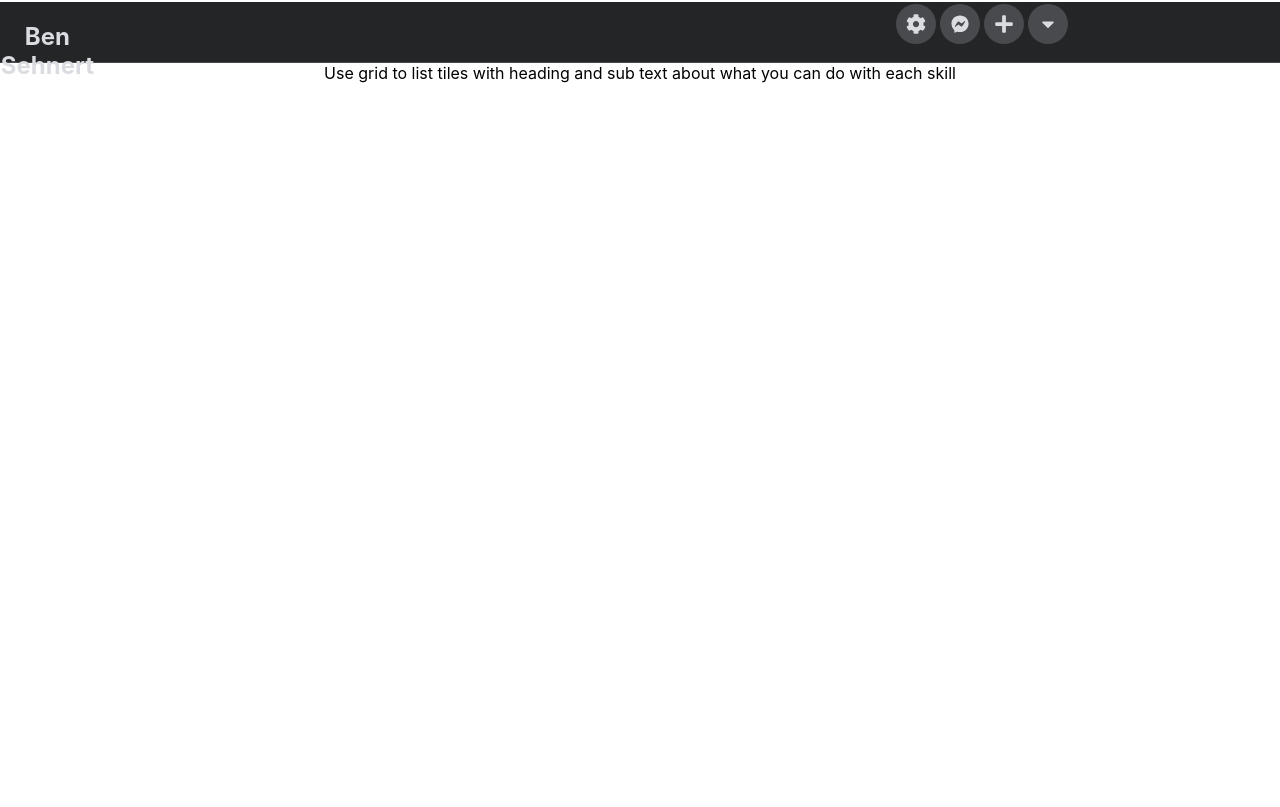
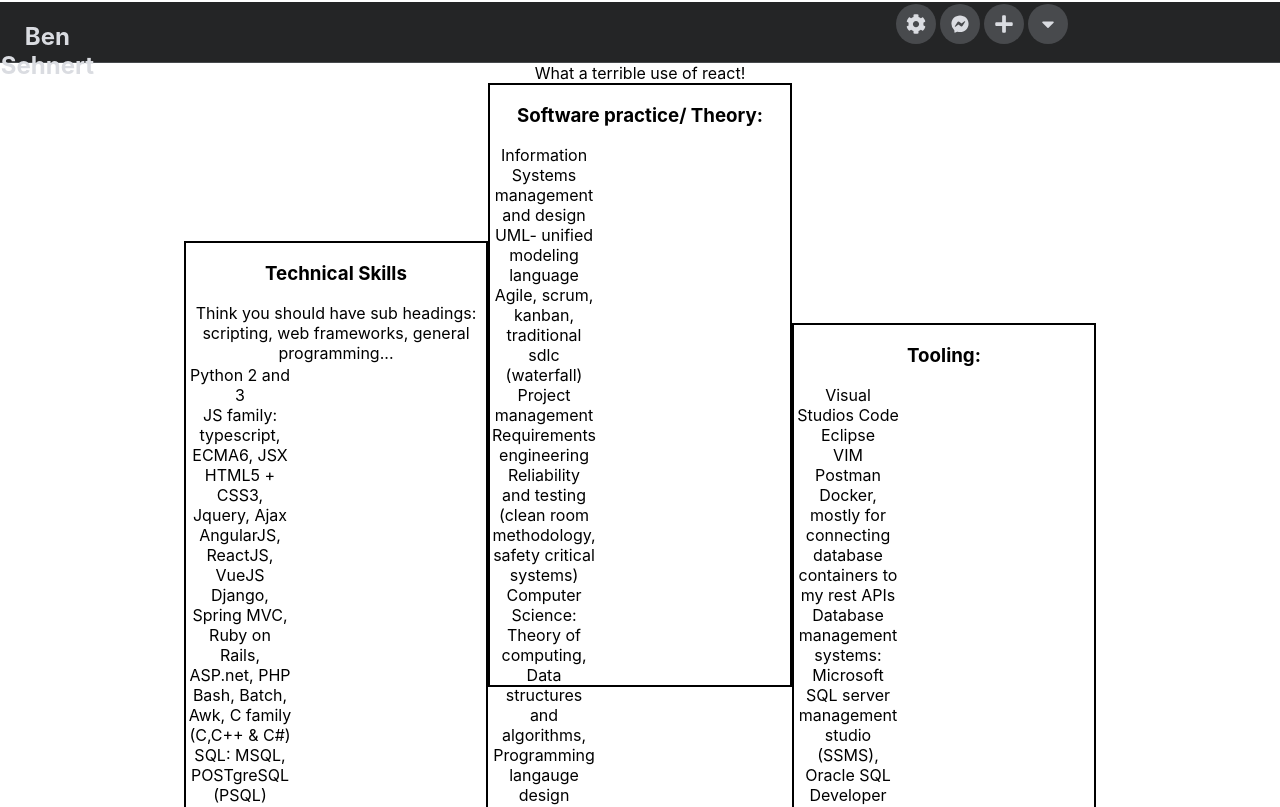
Before and after one commit to bps-github7/portfolio_landing, a React (Create React App) app: page /skills in a window 1280 px wide. Shown: the top 807 px of the page. Built offline with nearby package versions, Linux system fonts and the light colour scheme.

Commit message:
Added skills and about me sections. These will reqiuire some planning and lots of css, animations, etc.
Still thinking we can do this page without
using baas like firebase fireship. most of the data is assuredly static.

```diff
--- a/src/App.css
+++ b/src/App.css
@@ -7,6 +7,14 @@
   pointer-events: none;
 } */
 /* copy start */
+
+.app-skills .view-box div {
+  display: inline-block;
+  width: 300px;
+  height: 600px;
+  border: 2px solid black;
+}
+
 .App {
   text-align: center;
 }
--- a/src/Contact.jsx
+++ b/src/Contact.jsx
@@ -8,7 +8,33 @@ export default class Contact extends Component {
   render() {
     return (
       <div className="app-contact">
-        How to contact dah buhl
+        <h1>Contact me:</h1>
+
+
+        <p>I can be reached by the following means:</p>
+        <ol>
+          <li><strong>Email:</strong>bps53@protonmail.com</li>
+          <li><strong>Call:</strong>215-837-2319</li>
+          <li><strong>Private Message:</strong>Linkdin, github</li>
+        </ol>
+        <p>I'm happy to discuss the following: </p>
+        <ol>
+          <li>Paid and pro-bono work opprotunities</li>
+          <li>Constructive critisim</li>
+          <li>Friendly and/or instructive career advice</li>
+        </ol>
+
+
+        <p><strong>Note: </strong> I am currently using Robo-call to screen scam calls, as I am frequently harrased with these on my mobile phone. <br/>
+        For this reason, If you try my cell and are unable to get through, please select an alternate means from the above list <br/>
+        I am attentitive to my cell-phone at most times of the day, and personally have not been made aware of recruiters or hiring manager being unable to get through <br/>
+        However, I would not rule it out as a possibility.</p>
+        <br/>
+        <p><strong>Best times to contact me:</strong> Normal business hours Monday-Friday</p>
+
+
+        <h3>On Vacation? not currently.</h3>
+        <p>Feel free to reach out at your earliest desired convenience.</p>
       </div>
     );
   }
--- a/src/Skills.jsx
+++ b/src/Skills.jsx
@@ -6,9 +6,60 @@ export default class Skills extends Component {
     this.state = {  }
   }
   render() {
+
     return (
       <div class="app-skills">
-        Use grid to list tiles with heading and sub text about what you can do with each skill
+        What a terrible use of react!
+        <div class="view-box">
+          <div>
+            <h3>Technical Skills</h3>
+            Think you should have sub headings: scripting, web frameworks, general programming...
+            <ul>
+              <li>Python 2 and 3</li>
+              <li>JS family: typescript, ECMA6, JSX</li>
+              <li>HTML5 + CSS3, Jquery, Ajax</li>
+              <li>AngularJS, ReactJS, VueJS</li>
+              <li>Django, Spring MVC, Ruby on Rails, ASP.net, PHP</li>
+              <li>Bash, Batch, Awk, C family (C,C++ & C#)</li>
+              <li>SQL: MSQL, POSTgreSQL (PSQL)</li>
+            </ul>
+          </div>
+          <div>
+            <h3>Software practice/ Theory:</h3>
+            <ul>
+              <li>Information Systems management and design</li>
+              <li>UML- unified modeling language</li>
+              <li>Agile, scrum, kanban, traditional sdlc (waterfall) </li>
+              <li>Project management</li>
+              <li>Requirements engineering</li>
+              <li>Reliability and testing (clean room methodology, safety critical systems)</li>
+              <li>Computer Science: Theory of computing, Data structures and algorithms, Programming langauge design</li>
+            </ul>
+          </div>
+          <div>
+            <h3>Tooling:</h3>
+            <ul>
+              <li>Visual Studios Code</li>
+              <li>Eclipse</li>
+              <li>VIM</li>
+              <li>Postman</li>
+              <li>Docker, mostly for connecting database containers to my rest APIs</li>
+              <li>Database management systems:  Microsoft SQL server management studio (SSMS), Oracle SQL Developer</li>
+            </ul>
+
+          </div>
+        </div>
+
+        Use grid to list tiles with heading (name of the skill) and text (elaboration), click on a tile to maximize/ show more info.
+        <br/>
+        for now
+        <br/>
+
+        Software practices: Information System Design and management, UML (unified Modeling Language), Requirements engineering, documentation, Reliability Engineering, Project management
+
+
+
+
       </div>
       );
   }
```
